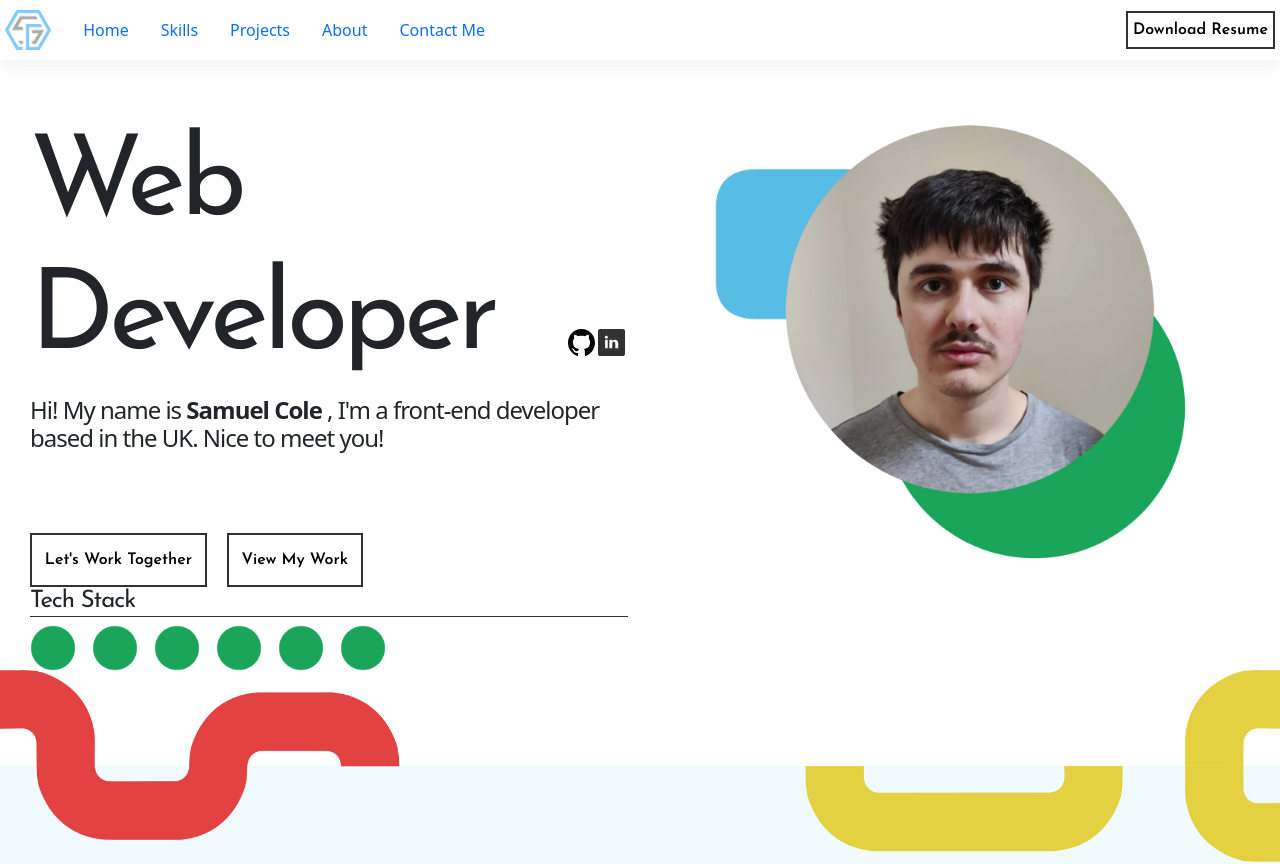
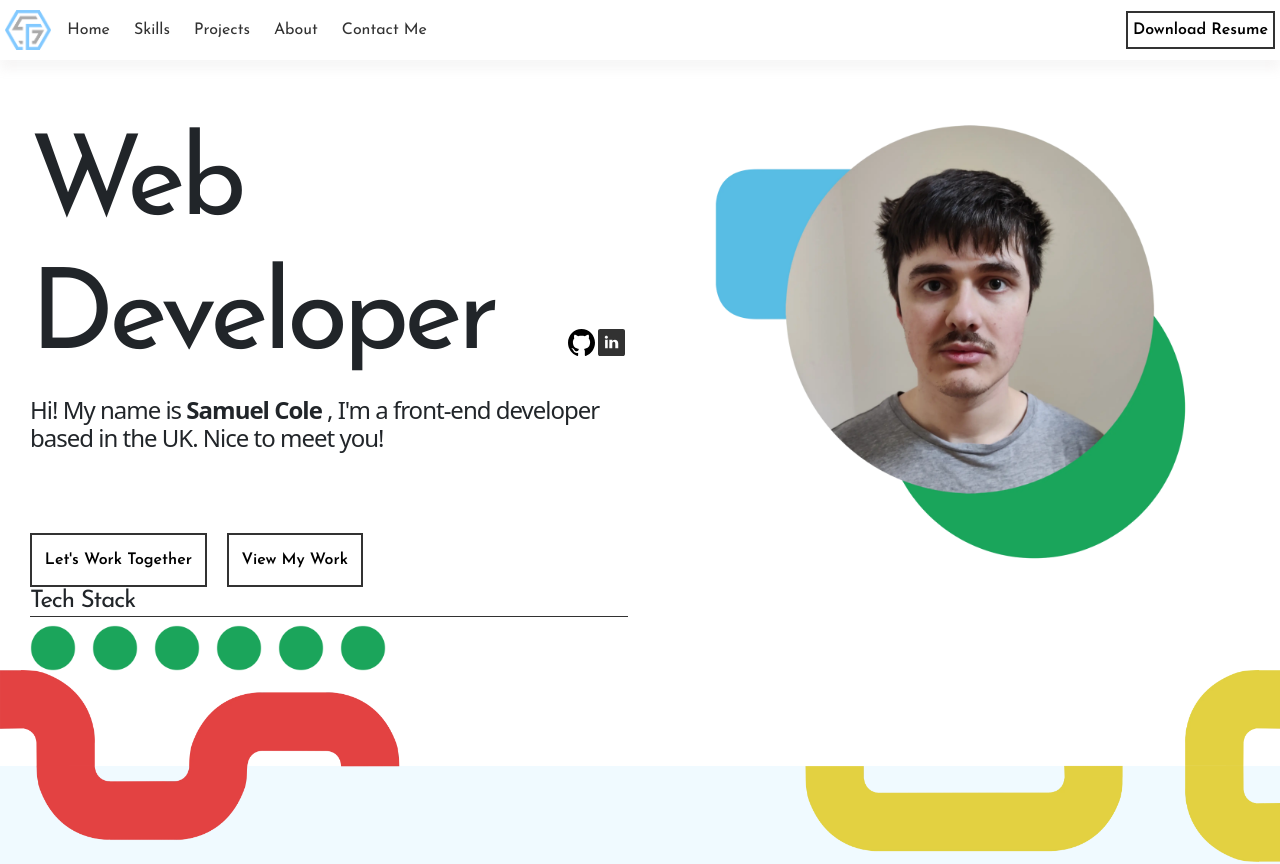
Before and after one commit to Sam89001/Porfolio-Site, a React (Vite) app: page / in a window 1280 px wide. Shown: the top 864 px of the page. Built offline with nearby package versions, Linux system fonts and the light colour scheme.

Commit message:
fixed navbar styling

```diff
--- a/src/components/Footer.jsx
+++ b/src/components/Footer.jsx
@@ -8,14 +8,16 @@ function Footer() {
     <div className='d-flex justify-content-center align-items-center w-100 footer-container'>
       <div className='d-flex justify-content-between align-items-center w-100 h-100 footer-content'>
 
-        <div className='d-flex align-items-center' style={{height: '40%', paddingRight: '1rem'}}>
-          <img className='img-fluid' src={Logo} alt='Logo' style={{height: '100%', paddingRight: '1rem'}}/>
-          <p style={{margin: '0'}}>© 2024 Samuel Cole, All Rights Reserved</p>
-        </div>
+        <p style={{margin: '0'}}>© 2024 Samuel Cole, All Rights Reserved</p>
 
         <div className='d-flex' style={{height: '40%', paddingRight: '1rem'}}>
-          <img className='img-fluid' src={GithubLogo} alt='Logo' style={{height: '100%', paddingRight: '0.5rem'}}/>
-          <img className='img-fluid' src={LinkedInLogo} alt='Logo' style={{height: '100%'}}/>
+          <a href="https://github.com/Sam89001" target="_blank" rel="noopener noreferrer">
+            <img className='img-fluid' src={GithubLogo} alt='Logo' style={{height: '100%', paddingRight: '0.5rem'}}/>
+          </a>
+
+          <a href="https://www.linkedin.com/in/samuel-cole-586582229/" target="_blank" rel="noopener noreferrer">
+            <img className='img-fluid' src={LinkedInLogo} alt='Logo' style={{height: '100%'}}/>
+          </a>
         </div>
 
       </div>
--- a/src/components/Header.jsx
+++ b/src/components/Header.jsx
@@ -15,20 +15,20 @@ function Header() {
 
           <nav className='w-100 navbar-links' >
             <ul className="nav">
-              <li className="nav-item">
-                <a className="nav-link" href="#section1">Home</a>
+              <li className="navbar-item">
+                <a className="navbar-link" href="#section1">Home</a>
               </li>
-              <li className="nav-item">
-                <a className="nav-link" href="#section2">Skills</a>
+              <li className="navbar-item">
+                <a className="navbar-link" href="#section2">Skills</a>
               </li>
-              <li className="nav-item">
-                <a className="nav-link" href="#section3">Projects</a>
+              <li className="navbar-item">
+                <a className="navbar-link" href="#section3">Projects</a>
               </li>
-              <li className="nav-item">
-                <a className="nav-link" href="#section4">About</a>
+              <li className="navbar-item">
+                <a className="navbar-link" href="#section4">About</a>
               </li>
-              <li className="nav-item">
-                <a className="nav-link" href="#section5">Contact Me</a>
+              <li className="navbar-item">
+                <a className="navbar-link" href="#section5">Contact Me</a>
               </li>
             </ul>
           </nav>
--- a/src/components/Padding.jsx
+++ b/src/components/Padding.jsx
@@ -1,11 +1,13 @@
+import '../css/padding.css'
+
 import BlueSquiggle from '../assets/Blue Squiggle Left Rotated.png'
 import GreenSquiggle from '../assets/Green Squiggle 2.webp'
 
 function Padding() {
   return (
     <div className='d-flex flex-column' style={{ position: 'relative', height: '12rem' }}>
-      <img className='img-fluid' src={BlueSquiggle} style={{ position: 'absolute', left: '0', height: '100%', zIndex: '2' }} />
-      <img className='img-fluid' src={GreenSquiggle} style={{ position: 'absolute', right: '0', height: '100%', zIndex: '2' }} />
+      <img className='img-fluid hide-squiggles' src={BlueSquiggle} style={{ position: 'absolute', left: '0', height: '100%', zIndex: '2' }} />
+      <img className='img-fluid hide-squiggles' src={GreenSquiggle} style={{ position: 'absolute', right: '0', height: '100%', zIndex: '2' }} />
       <div style={{ height: '50%', backgroundColor: 'var(--backgroundBlue)' }}></div>
       <div style={{ height: '50%' }}></div>
     </div>
--- a/src/components/ProjectsPage.jsx
+++ b/src/components/ProjectsPage.jsx
@@ -1,6 +1,7 @@
 import '../css/site.css'
 import '../css/index.css'
 import '../css/projectsPage.css'
+import '../css/padding.css'
 
 import GreenCircle from '../assets/Green Circle.png'
 import DndCreatorImage from '../assets/Dnd Creator.png'
@@ -53,11 +54,11 @@ function ProjectsPage() {
 
       <div className='d-flex justify-content-between' style={{width: '100%'}}>
         <img className='img-fluid projects-page-squiggle' src={BlueSquiggle} style={{transform: 'rotate(180deg)', marginLeft: '10em'}}/>
-        <img className='img-fluid projects-page-squiggle' src={YellowSquiggle} />
+        <img className='img-fluid projects-page-squiggle hide-squiggles' src={YellowSquiggle} />
       </div>
 
       <div className='d-flex flex-column' style={{ position: 'relative', height: '7.5rem' }}>
-        <img className='img-fluid' src={GreenSquigglePadding} style={{ position: 'absolute', top: '50%', left: '50%', transform: 'translate(-50%, -50%)', height: '100%', zIndex: 2 }} />
+        <img className='img-fluid hide-squiggles' src={GreenSquigglePadding} style={{ position: 'absolute', top: '50%', left: '50%', transform: 'translate(-50%, -50%)', height: '100%', zIndex: 2 }} />
         <div style={{ height: '71%' }}></div>
         <div style={{ height: '29%', backgroundColor: 'var(--backgroundBlue)' }}></div>
       </div>
--- a/src/components/SplashPage.jsx
+++ b/src/components/SplashPage.jsx
@@ -1,6 +1,7 @@
 import '../css/site.css'
 import '../css/splashPage.css'
 import '../css/index.css'
+import '../css/padding.css'
 
 import ProfileImage from '../assets/Face Image With Shapes.webp'
 import GreenCircle from '../assets/Green Circle.png'
--- a/src/components/SplashPagePadding.jsx
+++ b/src/components/SplashPagePadding.jsx
@@ -1,12 +1,14 @@
+import '../css/padding.css'
+
 import BlueSquiggle from '../assets/Red Squiggle 2 Shorter.webp'
 import YellowSquiggle from '../assets/Yellow Squiggle 2.webp'
 
 function SplashPagePadding() {
   return(
     <div className='d-flex flex-column' style={{ position: 'relative', height: '12rem'}}>
-      <img className='img-fluid' src={BlueSquiggle} style={{position: 'absolute', left: '0', height: '100%', zIndex: '2'}}/>
-      <img className='img-fluid' src={YellowSquiggle} style={{position: 'absolute', right: '0', height: '100%', zIndex: '2'}}/>
-      <div style={{height: '50%'}}></div>
+      <img className='img-fluid hide-squiggles' src={BlueSquiggle} style={{position: 'absolute', left: '0', height: '100%', zIndex: '2'}}/>
+      <img className='img-fluid hide-squiggles' src={YellowSquiggle} style={{position: 'absolute', right: '0', height: '100%', zIndex: '2'}}/>
+      <div style={{height: '50%'}}/>
       <div style={{height: '50%', backgroundColor: 'var(--backgroundBlue)'}}/>
     </div>
   )
--- a/src/css/navbar.css
+++ b/src/css/navbar.css
@@ -13,7 +13,6 @@
   padding: 5px;
 }
 
-
 .navbar-button {
   padding: 5px;
 
@@ -21,6 +20,26 @@
 
 .navbar-hamburger-menu {
   display: none;
+}
+
+/* Text */
+
+.navbar-item {
+  font-family: 'Josefin Sans', sans-serif;
+  font-size: 1rem;
+  font-weight: 400;
+  list-style: none;
+  padding-right: 1.5rem;
+}
+
+.navbar-link {
+  color: var(--textGrey);
+  text-decoration: none;
+  transition: border-bottom 0.5s ease-in;
+}
+
+.navbar-link:hover {
+  border-bottom: solid var(--textGrey) 0.1rem;
 }
 
 @media (max-width: 994px) {
--- /dev/null
+++ b/src/css/padding.css
@@ -0,0 +1,5 @@
+@media (max-width: 992px) {
+  .hide-squiggles {
+    display: none;
+  }
+}
```
